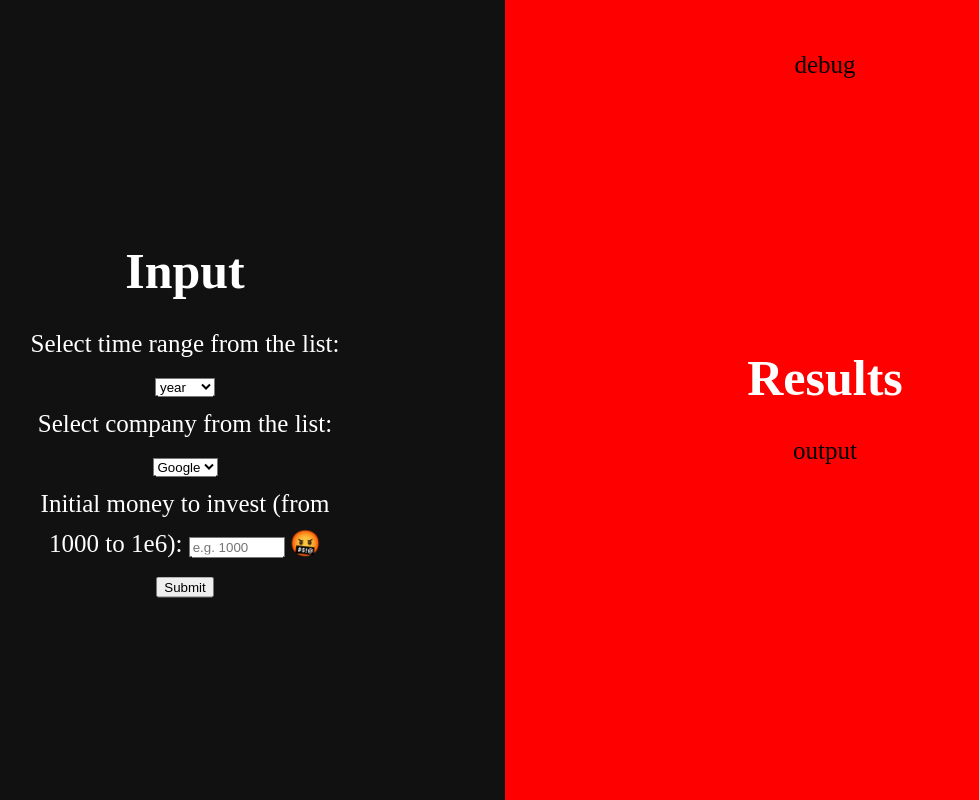
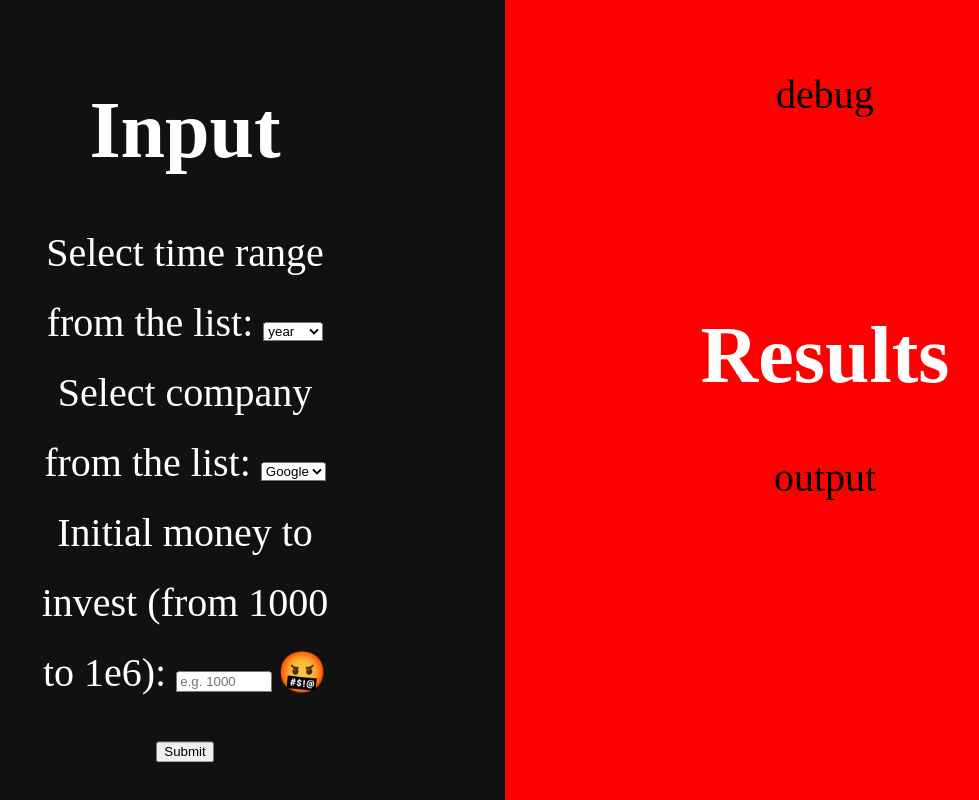
Before and after one commit to Jenny-Tan/EECS605_proj, a React (Create React App) app: page / in a window 1280 px wide. Shown: the whole page, without its empty margins (135-1114 px from the left). Built offline with nearby package versions, Linux system fonts and the light colour scheme.

Commit message:
Update App.css

```diff
--- a/src/App.css
+++ b/src/App.css
@@ -41,10 +41,10 @@
 
 body, html {
     font-family: "Brush Script MT", cursive;/*'Roboto', sans-serif;*/
-    font-size: 25px; font-style: normal;
+    font-size: 40px; font-style: normal;
     font-variant: normal;
     font-weight: 400;
-    line-height: 40px;
+    line-height: 70px;
     -moz-osx-font-smoothing: grayscale;
     -webkit-font-smoothing: antialiased;
 }
```
